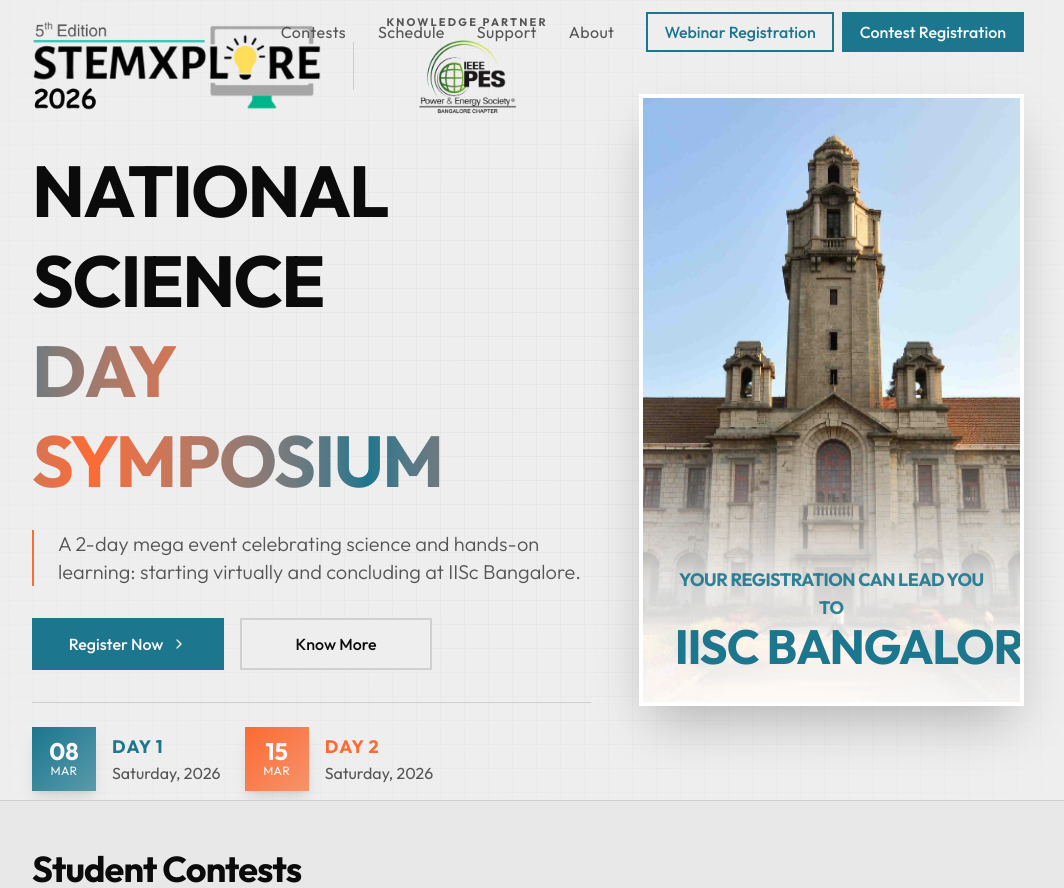
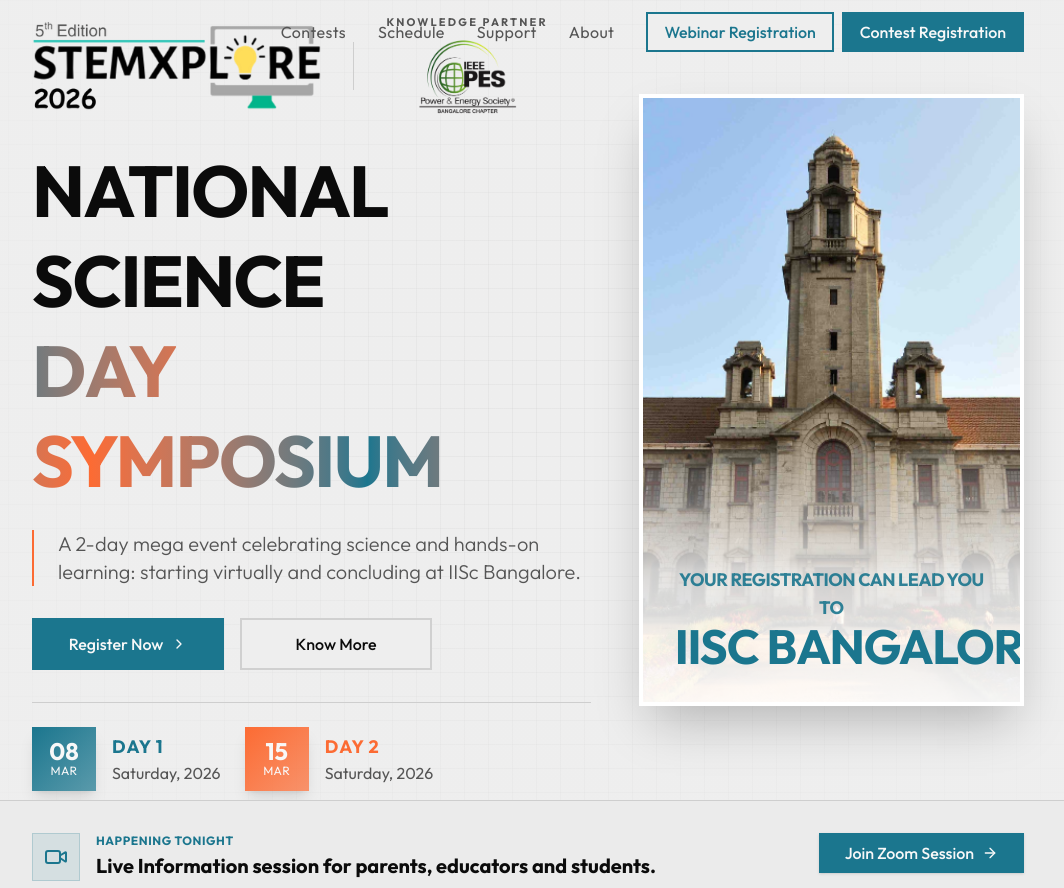
Before and after one commit to stemonsters/stemxplore2026, a Next.js app: page / in a window 1280 px wide. Shown: the top 888 px of the page, without its empty margins (112-1176 px from the left). Built offline with nearby package versions, Linux system fonts and the light colour scheme.

Commit message:
info session button

```diff
--- a/src/app/page.tsx
+++ b/src/app/page.tsx
@@ -10,6 +10,7 @@
 
 import Header from "@/components/Header";
 import Hero from "@/components/Hero";
+import InfoSessionBanner from "@/components/InfoSessionBanner";
 import StudentContestsHighlight from "@/components/StudentContestsHighlight";
 import EventBlocks from "@/components/EventBlocks";
 import FeaturedEvent from "@/components/FeaturedEvent";
@@ -32,6 +33,7 @@
       <StructuredData />
       <Header />
       <Hero />
+      <InfoSessionBanner />
       <StudentContestsHighlight />
       <ImportantDates />
       <ApplicationSteps />
--- /dev/null
+++ b/src/components/InfoSessionBanner.tsx
@@ -0,0 +1,49 @@
+"use client";
+
+import { Button } from "@/components/ui/button";
+import { ArrowRight, Video } from "lucide-react";
+
+export default function InfoSessionBanner() {
+    return (
+        <section className="border-y border-border bg-muted/30 py-8">
+            <div className="container mx-auto px-4">
+                <div className="flex flex-col md:flex-row items-start justify-between gap-6 md:gap-8">
+                    {/* Left Side: Content */}
+                    <div className="flex flex-col md:flex-row items-start gap-4 max-w-3xl">
+                        <div className="w-12 h-12 rounded-lg bg-primary/10 flex items-center justify-center text-primary shrink-0 border border-primary/20">
+                            <Video className="w-6 h-6" />
+                        </div>
+                        <div className="text-left">
+                            <div className="flex items-center justify-start gap-2 mb-1">
+                                <span className="text-primary font-bold uppercase text-xs tracking-wider">Happening Tonight</span>
+                            </div>
+                            <h3 className="text-lg md:text-xl font-bold text-foreground leading-tight">
+                                Live Information session for parents, educators and students.
+                            </h3>
+                            <p className="text-muted-foreground font-medium mt-1.5 text-sm sm:text-base">
+                                17th Jan, 7:00 PM - 7:30 PM
+                            </p>
+                        </div>
+                    </div>
+
+                    {/* Right Side: Action */}
+                    <div className="flex-shrink-0 w-full md:w-auto">
+                        <Button
+                            asChild
+                            size="default"
+                            className="w-full md:w-auto bg-primary hover:bg-primary/90 text-primary-foreground rounded-none px-6 font-medium border-2 border-transparent hover:border-primary hover:bg-transparent hover:text-primary transition-all group shadow-sm"
+                        >
+                            <a
+                                href="https://zoom.us/j/96725447689?pwd=Ix0aNjVQxo9iX3dOuJM5WjqYsSOPda.1"
+                                target="_blank"
+                                rel="noopener noreferrer"
+                            >
+                                Join Zoom Session <ArrowRight className="ml-2 w-4 h-4 group-hover:translate-x-1 transition-transform" />
+                            </a>
+                        </Button>
+                    </div>
+                </div>
+            </div>
+        </section>
+    );
+}
```
